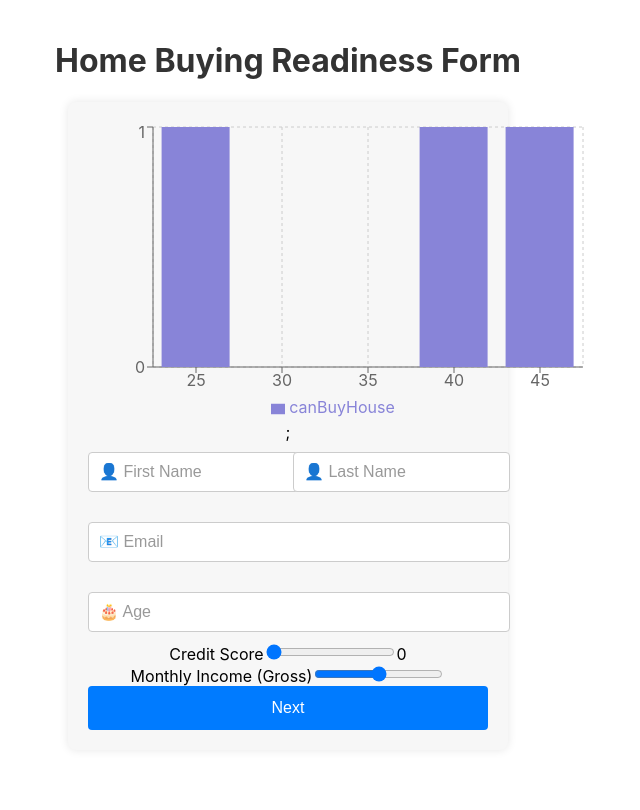
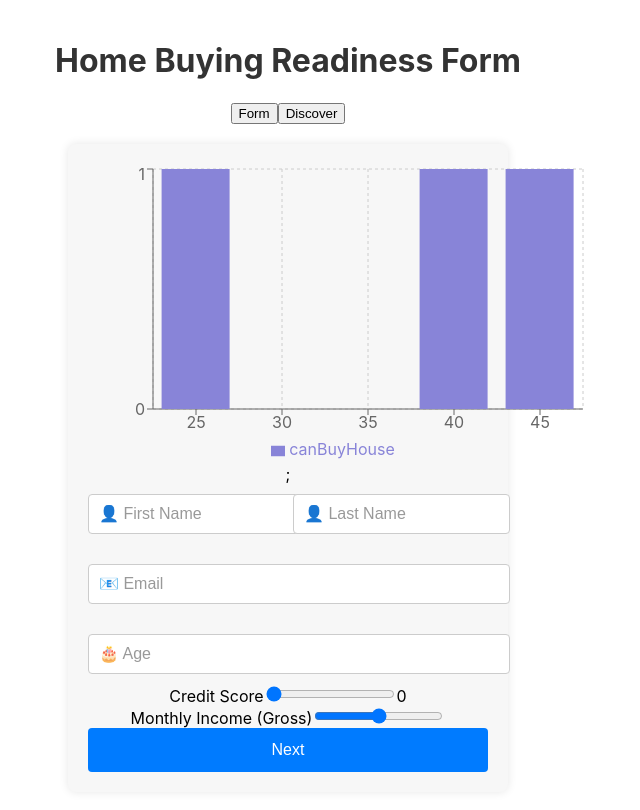
Before and after one commit to amberhasan/hack_utd_test, a React (Create React App) app in the folder frontend/: page / in a window 1280 px wide. Shown: the top 810 px of the page, without its empty margins (352-992 px from the left). Built offline with nearby package versions, Linux system fonts and the light colour scheme; no server answers.

Commit message:
Segmented button

```diff
--- a/frontend/src/App.js
+++ b/frontend/src/App.js
@@ -14,8 +14,21 @@ import MortgageDecisionLetter from "./MortgageDecisionLetter";
 import DataGraph from "./DataGraph";
 
 function App() {
-  // State hooks for form inputs
+  const [activeSegment, setActiveSegment] = useState("form"); // 'form' or 'discover'
 
+  const handleSegmentChange = (segment) => {
+    setActiveSegment(segment);
+  };
+
+  const renderContent = () => {
+    if (activeSegment === "form") {
+      // Render form steps
+      return renderStep();
+    } else if (activeSegment === "discover") {
+      // Render Discover segment with the graph
+      return <div>{/* Graph Component */}</div>;
+    }
+  };
   const [listings, setListings] = useState([]);
   //GET works
   useEffect(() => {
@@ -180,6 +193,24 @@ function App() {
   return (
     <div className="App">
       <h1>Home Buying Readiness Form</h1>
+      <div className="segmented-buttons">
+        <button
+          className={`segment-button ${
+            activeSegment === "form" ? "active" : ""
+          }`}
+          onClick={() => handleSegmentChange("form")}
+        >
+          Form
+        </button>
+        <button
+          className={`segment-button ${
+            activeSegment === "discover" ? "active" : ""
+          }`}
+          onClick={() => handleSegmentChange("discover")}
+        >
+          Discover
+        </button>
+      </div>{" "}
       <form onSubmit={handleSubmit} className="form">
         {renderStep()}
       </form>
```
